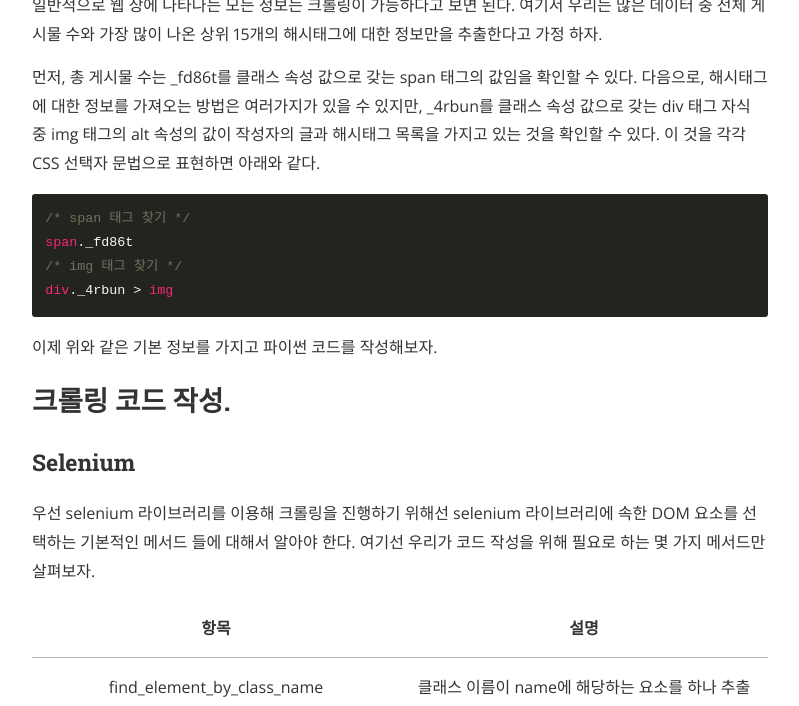
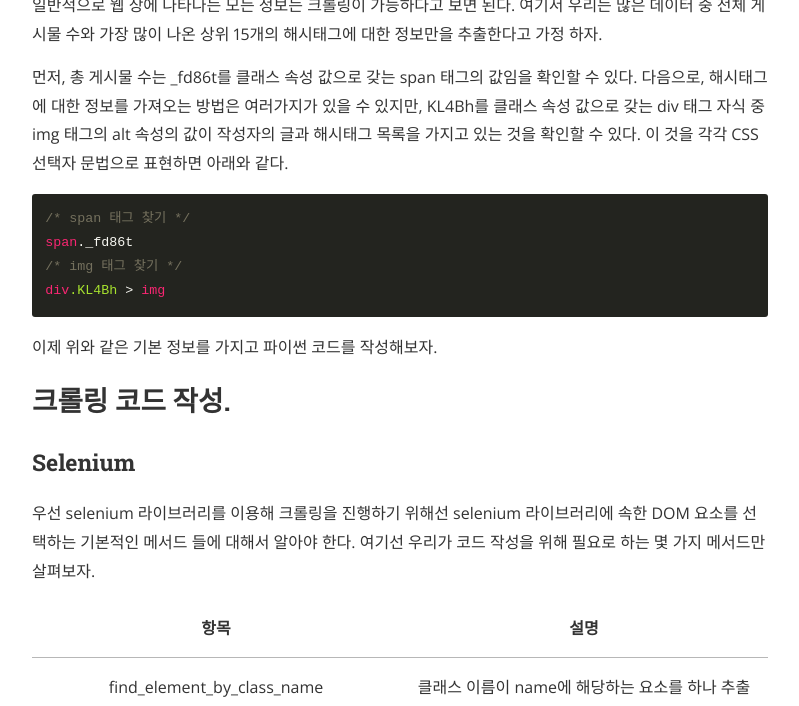
Before and after one commit to SeongJaeMoon/SeongjaeMoon.github.io, a Jekyll site: the page built from _posts/2018-05-16-python-course6.md, in a window 1280 px wide and 900 px high, scrolled down 2101 px, cut to the strip 194-900 px from the top of the window. Shown: the whole strip, without its empty margins (240-1039 px from the left). Built offline with Jekyll 4.4.1, drawn with Linux system fonts in a browser that asks for light colours; nearby versions of some CDN libraries; comment, search, counter and statistics services are not loaded; some of the changed text lies outside the part shown.

Commit message:
fix something

````diff
--- a/_posts/2018-05-16-python-course6.md
+++ b/_posts/2018-05-16-python-course6.md
@@ -37,13 +37,13 @@ pip3 install konlpy
 
 일반적으로 웹 상에 나타나는 모든 정보는 크롤링이 가능하다고 보면 된다. 여기서 우리는 많은 데이터 중 전체 게시물 수와 가장 많이 나온 상위 15개의 해시태그에 대한 정보만을 추출한다고 가정 하자.
 
-먼저, 총 게시물 수는 _fd86t를 클래스 속성 값으로 갖는 span 태그의 값임을 확인할 수 있다. 다음으로, 해시태그에 대한 정보를 가져오는 방법은 여러가지가 있을 수 있지만, _4rbun를 클래스 속성 값으로 갖는 div 태그 자식 중 img 태그의 alt 속성의 값이 작성자의 글과 해시태그 목록을 가지고 있는 것을 확인할 수 있다. 이 것을 각각 CSS 선택자 문법으로 표현하면 아래와 같다.
+먼저, 총 게시물 수는 _fd86t를 클래스 속성 값으로 갖는 span 태그의 값임을 확인할 수 있다. 다음으로, 해시태그에 대한 정보를 가져오는 방법은 여러가지가 있을 수 있지만, KL4Bh를 클래스 속성 값으로 갖는 div 태그 자식 중 img 태그의 alt 속성의 값이 작성자의 글과 해시태그 목록을 가지고 있는 것을 확인할 수 있다. 이 것을 각각 CSS 선택자 문법으로 표현하면 아래와 같다.
 
 ```
 /* span 태그 찾기 */
 span._fd86t
 /* img 태그 찾기 */
-div._4rbun > img
+div.KL4Bh > img
 ```
 
 이제 위와 같은 기본 정보를 가지고 파이썬 코드를 작성해보자.
````
Also changed, not shown: other parts of _posts/2018-05-16-python-course6.md (+5 -3 lines).
